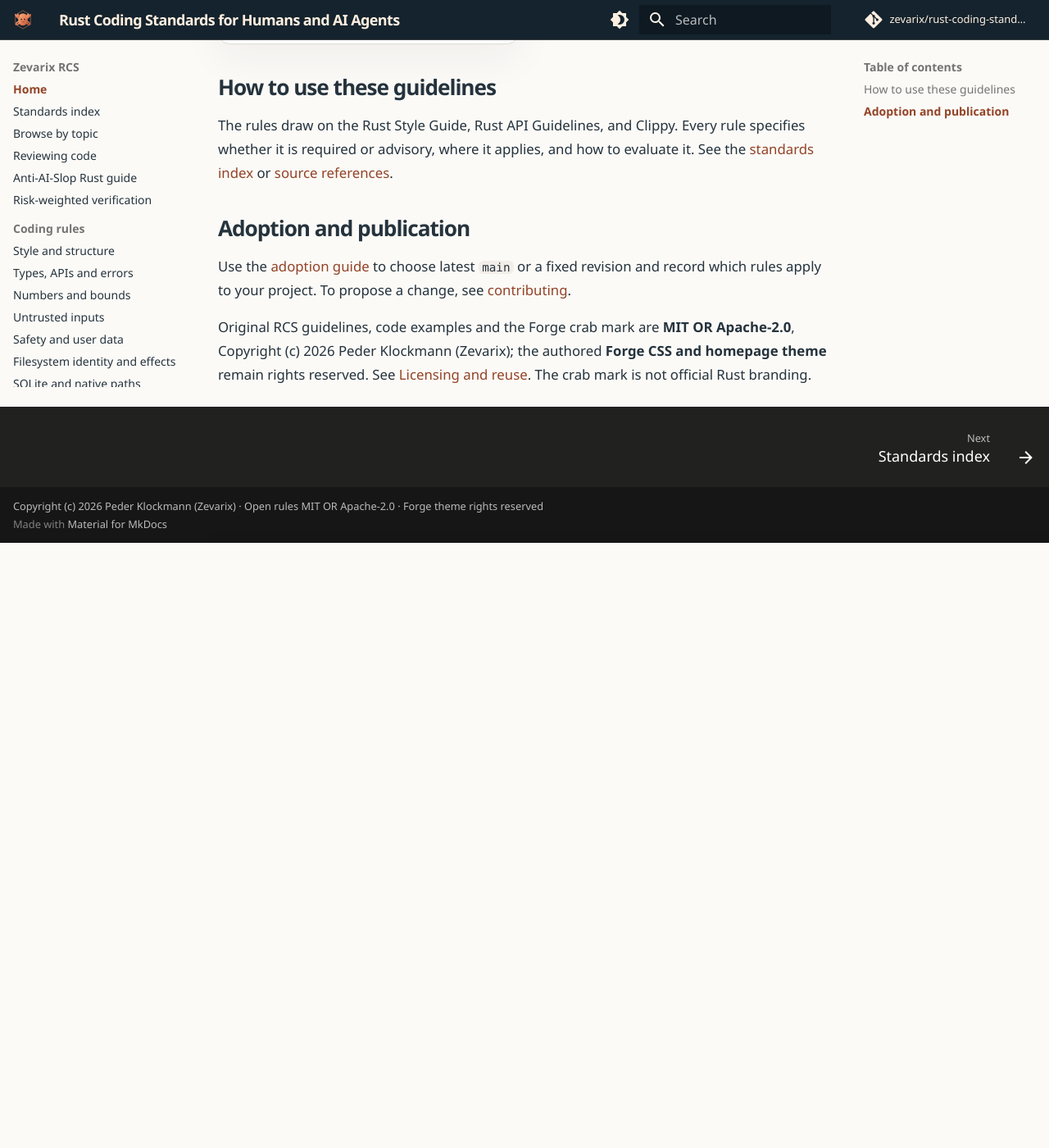
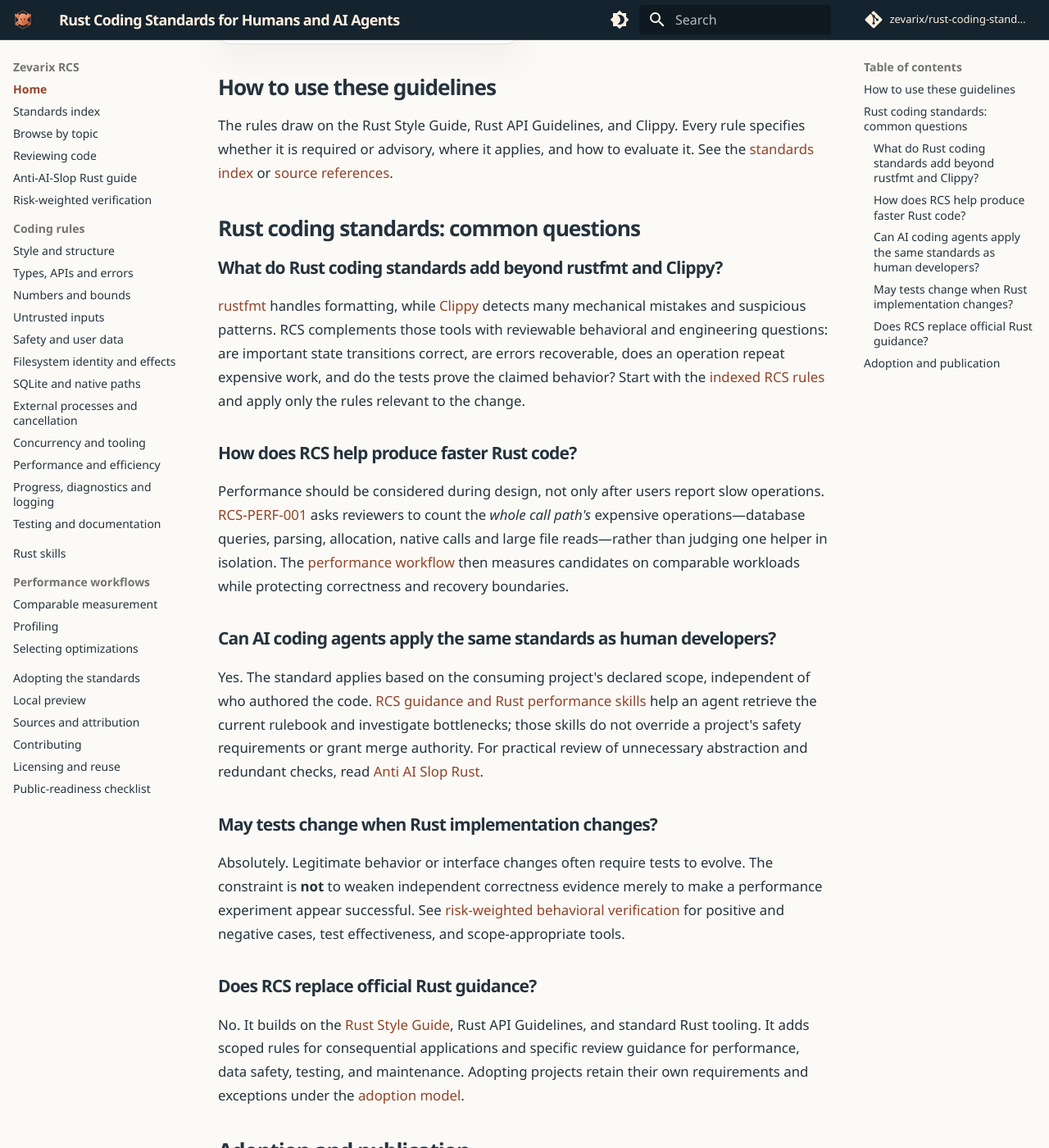
Before and after one commit to zevarix/rust-coding-standards, an MkDocs documentation site: the page built from docs/index.md, in a window 1280 px wide and 1400 px high, scrolled down 1386 px. Shown: the whole window at 82% size. Built offline with MkDocs 1.6.1 and Material for MkDocs 9.7.7, drawn with Linux system fonts in a browser that asks for light colours; comment, search, counter and statistics services are not loaded; before the commit the page ends 2048 px from its top, so only the background shows below that.

Commit message:
docs: prepare RCS indexing submission (#47)
Refs #46

Improve substantive search-intent guidance, publish the intentionally public IndexNow host-verification file and validate generated Pages output. Submission and indexing claims require separate live receipts.

```diff
--- a/docs/index.md
+++ b/docs/index.md
@@ -73,6 +73,28 @@ description: Rust coding standards for correct, fast, maintainable software. Rul
 
 The rules draw on the Rust Style Guide, Rust API Guidelines, and Clippy. Every rule specifies whether it is required or advisory, where it applies, and how to evaluate it. See the [standards index](standards.md) or [source references](sources.md).
 
+## Rust coding standards: common questions
+
+### What do Rust coding standards add beyond rustfmt and Clippy?
+
+[rustfmt](https://github.com/rust-lang/rustfmt) handles formatting, while [Clippy](https://github.com/rust-lang/rust-clippy) detects many mechanical mistakes and suspicious patterns. RCS complements those tools with reviewable behavioral and engineering questions: are important state transitions correct, are errors recoverable, does an operation repeat expensive work, and do the tests prove the claimed behavior? Start with the [indexed RCS rules](standards.md) and apply only the rules relevant to the change.
+
+### How does RCS help produce faster Rust code?
+
+Performance should be considered during design, not only after users report slow operations. [RCS-PERF-001](rules/performance.md#rcs-perf-001--review-work-across-call-paths) asks reviewers to count the *whole call path's* expensive operations—database queries, parsing, allocation, native calls and large file reads—rather than judging one helper in isolation. The [performance workflow](performance/optimization.md) then measures candidates on comparable workloads while protecting correctness and recovery boundaries.
+
+### Can AI coding agents apply the same standards as human developers?
+
+Yes. The standard applies based on the consuming project's declared scope, independent of who authored the code. [RCS guidance and Rust performance skills](skills.md) help an agent retrieve the current rulebook and investigate bottlenecks; those skills do not override a project's safety requirements or grant merge authority. For practical review of unnecessary abstraction and redundant checks, read [Anti AI Slop Rust](ai-rust-code-quality.md).
+
+### May tests change when Rust implementation changes?
+
+Absolutely. Legitimate behavior or interface changes often require tests to evolve. The constraint is **not** to weaken independent correctness evidence merely to make a performance experiment appear successful. See [risk-weighted behavioral verification](verification/assurance.md) for positive and negative cases, test effectiveness, and scope-appropriate tools.
+
+### Does RCS replace official Rust guidance?
+
+No. It builds on the [Rust Style Guide](https://doc.rust-lang.org/style-guide/), Rust API Guidelines, and standard Rust tooling. It adds scoped rules for consequential applications and specific review guidance for performance, data safety, testing, and maintenance. Adopting projects retain their own requirements and exceptions under the [adoption model](adoption.md).
+
 ## Adoption and publication
 
 Use the [adoption guide](adoption.md) to choose latest `main` or a fixed revision and record which rules apply to your project. To propose a change, see [contributing](contributing.md).
--- /dev/null
+++ b/docs/indexnow-ee0633314a0963804cd5a3a3b71de689.txt
@@ -0,0 +1 @@
+indexnow-ee0633314a0963804cd5a3a3b71de689
--- a/docs/site-preview.md
+++ b/docs/site-preview.md
@@ -109,6 +109,30 @@ build passing does not itself confirm public availability. To stop hosting,
 disable the Pages site and reconcile its DNS record so it no longer points
 at an unserved GitHub Pages destination.
 
+## Search discovery and submissions
+
+The public site exposes an XML sitemap at
+[rcs.zevarix.com/sitemap.xml](https://rcs.zevarix.com/sitemap.xml) and a
+`robots.txt` sitemap declaration. Those are crawl-discovery mechanisms, not
+proof that a search engine indexed or ranked a page.
+
+Google Search Console requires verified property access for tracked sitemap
+submissions. The site owner supplies the verification step in Search Console;
+do not put private OAuth credentials, authentication tokens or DNS administration
+secrets in the repository. [Google's official submission guide](https://developers.google.com/search/docs/crawling-indexing/sitemaps/build-sitemap)
+describes the available routes.
+
+For IndexNow-compatible engines, `docs/indexnow-*.txt` is a deliberately
+**public host-verification marker**: its name and text are part of IndexNow's
+documented protocol, not a private credential. It is served at the site root
+by Zensical/GitHub Pages. Submit only current canonical URLs that have been
+added, changed or removed, after the hosting URL and content are verified.
+Record submission results and avoid replaying an uncertain request.
+[The IndexNow protocol](https://www.indexnow.org/documentation) and
+[Microsoft's implementation guide](https://www2.bing.com/indexnow/getstarted)
+specify accepted methods and status codes. A successful notification does
+not guarantee crawling, indexing or ranking.
+
 ## What to validate
 
 1. Confirm `zensical build` exits successfully and produces `site/index.html`.
```
Also changed, not shown: README.md (+6 -0 lines), 1 other file.
